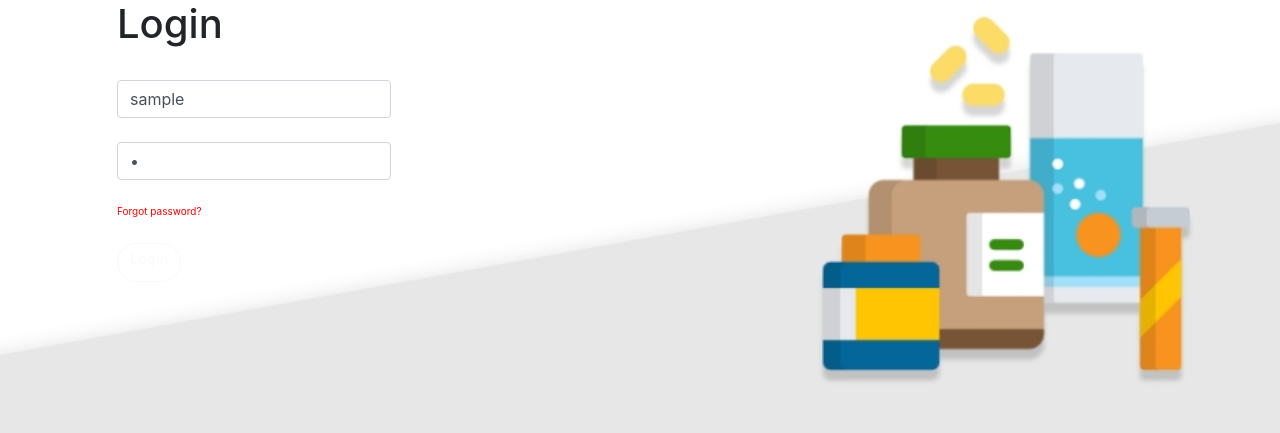
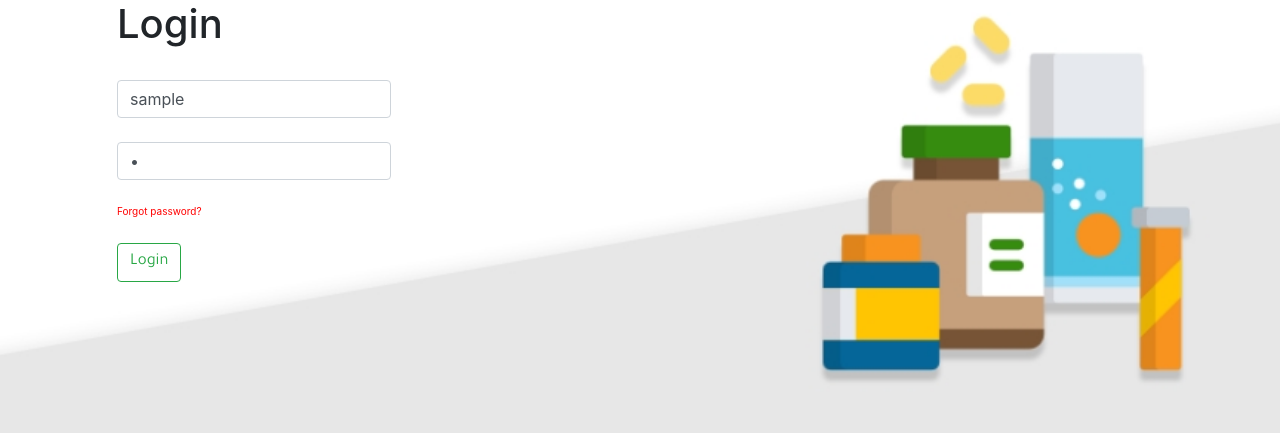
Before and after one commit to DeniSusanto/Django---ASP, a Django app: template ASP/main/templates/main/login.html in a window 1280 px wide. Shown: the part 201-634 px from the top of the page. Run offline with Django 3.2, Linux system fonts and the light colour scheme; the template is opened without the code that fills it: most values are stand-ins (such as "Sample title", 1, 10 or a date in 2020); some libraries are stand-ins or nearby versions; some web fonts are replaced.

Commit message:
login button

```diff
--- a/ASP/main/templates/main/login.html
+++ b/ASP/main/templates/main/login.html
@@ -45,7 +45,7 @@
                     <input type="text" class="form-control" name="username" value="{{username}}" placeholder="Username"><br>
                     <input type="password" class="form-control" name="password" value="{{password}}" placeholder="Password"><br>
                     <a href='/main/forget_password'><font size='1' color='red'>Forgot password?</font></a><br><br>
-                    <input class="btn btn-outline-light nav8_eclipse_btn n8_content_sub_title" type="submit" value="Login"></center>
+                    <input class="btn btn-outline-success n8_content_sub_title" type="submit" value="Login"></center>
                 </div>
             </form>
             </div>
```
Also changed, not shown: 1 other file.
